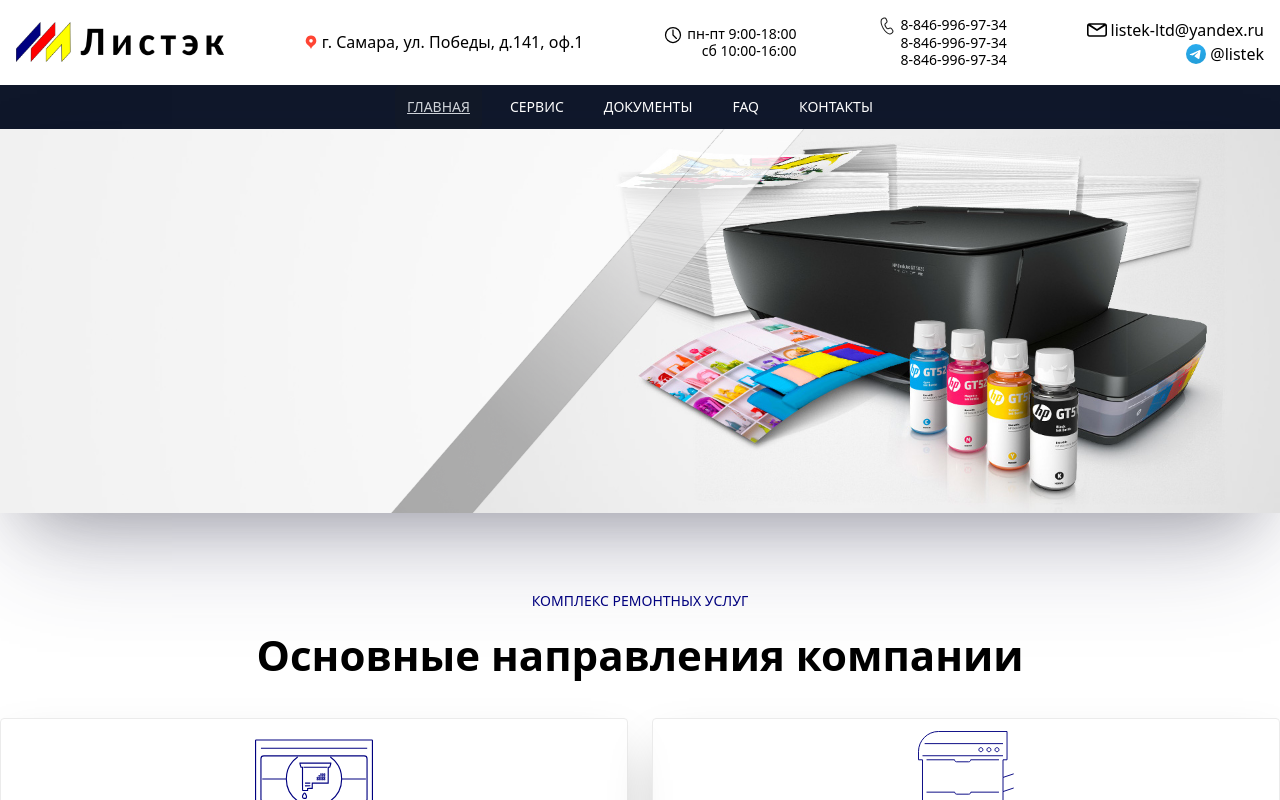
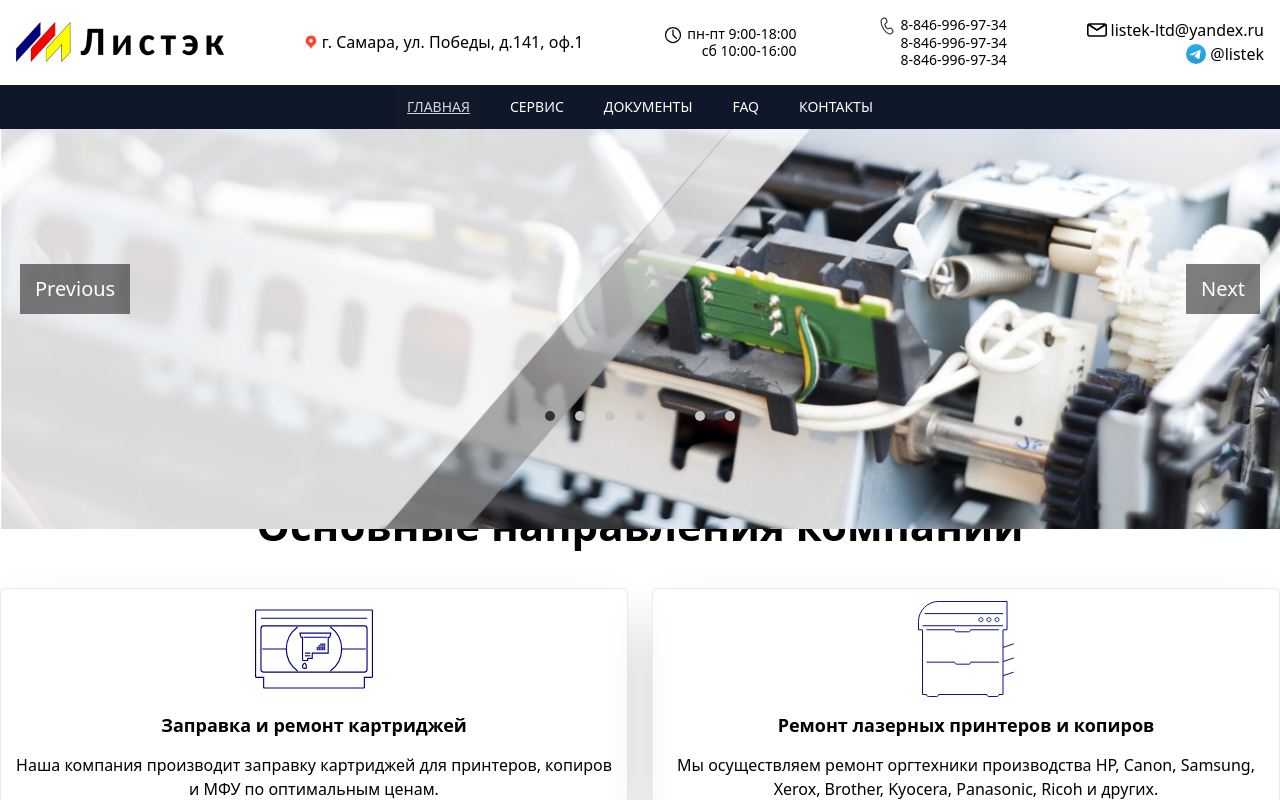
Before and after one commit to KonstaKozh/listek-react, a React (Create React App) app: page / in a window 1280 px wide. Shown: the top 800 px of the page. Built offline with nearby package versions, Linux system fonts and the light colour scheme.

Commit message:
fix Slider

```diff
--- a/src/App.tsx
+++ b/src/App.tsx
@@ -1,15 +1,16 @@
 import React from 'react';
 import {Header} from "./components/Header";
 import {NavBar} from "./components/NavBar";
-import {Slider} from "./components/Slider/Slider";
+// import {Slider} from "./components/Slider/Slider";
 import {Services} from "./components/Services/Services";
+import Slider1 from "./components/Slider/Slider1";
 
 function App() {
    return (
       <div>
          <Header />
          <NavBar />
-       <Slider />
+         <Slider1 />
          <Services />
       </div>
    )
--- /dev/null
+++ b/src/components/Slider/Slider1.tsx
@@ -0,0 +1,65 @@
+import React, { useState } from 'react';
+
+import slide4 from "../Slider/img-slider/slide4.avif"
+import slide5 from "../Slider/img-slider/slide5.avif"
+import slide6 from "../Slider/img-slider/slide6.avif"
+import slide7 from "../Slider/img-slider/slide7.avif"
+import slide8 from "../Slider/img-slider/slide8.avif"
+import slide9 from "../Slider/img-slider/slide9.avif"
+import slide10 from "../Slider/img-slider/slide10.avif"
+
+import "./slider1.css"
+
+const images = [slide4, slide5, slide6, slide7, slide8, slide9, slide10];
+
+const Slider1 = () => {
+   const [currentSlide, setCurrentSlide] = useState(0);
+
+   const nextSlide = () => {
+      setCurrentSlide(currentSlide === images.length - 1 ? 0 : currentSlide + 1);
+   };
+
+   const previousSlide = () => {
+      setCurrentSlide(currentSlide === 0 ? images.length - 1 : currentSlide - 1);
+   };
+
+   const goToSlide = (index: React.SetStateAction<number>) => {
+      setCurrentSlide(index);
+   };
+
+   return (
+      <div className="slider">
+         <div className="container">
+            {images.map((image: string, index: number) => (
+               <div
+                  className={`slide ${
+                     index === currentSlide ? 'active' : ''
+                  }`}
+                  key={index}
+               >
+                  <img src={image} alt={`Slide ${index + 1}`} />
+               </div>
+            ))}
+         </div>
+         <div className="caption">
+            {images.map((_: any, index: number) => (
+               <button
+                  className={`dot ${
+                     index === currentSlide ? 'active' : ''
+                  }`}
+                  key={index}
+                  onClick={() => goToSlide(index)}
+               />
+            ))}
+         </div>
+         <button className="prev" onClick={previousSlide}>
+            Previous
+         </button>
+         <button className="next" onClick={nextSlide}>
+            Next
+         </button>
+      </div>
+   );
+};
+
+export default Slider1;
--- /dev/null
+++ b/src/components/Slider/slider1.css
@@ -0,0 +1,74 @@
+/* slider container */
+.slider {
+   width: 100%;
+   height: 320px;
+   position: relative;
+}
+
+/* slide images */
+.slider .slide {
+   position: absolute;
+   width: 100%;
+   height: auto;
+   display: block;
+   opacity: 0;
+   transition: all 2s ease 0s;
+}
+
+.slider .slide.active{
+   opacity: 100%;
+   transition: all 2s ease 0s;
+}
+
+/* slide images */
+.slider img {
+   width: 100%;
+   height: auto;
+   display: block;
+}
+
+/* slide captions */
+.slider .caption {
+   position: absolute;
+   bottom: 20px;
+   left: 0;
+   right: 0;
+   text-align: center;
+   color: #fff;
+   font-size: 20px;
+   font-weight: bold;
+}
+
+.slider .dot {
+   width: 10px;
+   height: 10px;
+   border-radius: 50%;
+   background-color: #C5C5C5;
+   margin: 0 0.5em;
+   cursor: pointer;
+}
+
+.slider .dot.active {
+   background-color: #333;
+}
+
+/* navigation buttons */
+.slider .prev,
+.slider .next {
+   position: absolute;
+   top: 50%;
+   transform: translateY(-50%);
+   background-color: rgba(0,0,0,0.5);
+   color: #fff;
+   font-size: 20px;
+   padding: 10px 15px;
+   cursor: pointer;
+}
+
+.slider .prev {
+   left: 20px;
+}
+
+.slider .next {
+   right: 20px;
+}
--- a/src/components/Slider1.tsx
+++ /dev/null
@@ -1,81 +0,0 @@
-export const Slider1: any = () => {
-   return (
-      <div id="carouselExampleCaptions" className="carousel slide relative" data-bs-ride="carousel">
-         <div className="carousel-indicators absolute right-0 bottom-0 left-0 flex justify-center p-0 mb-4">
-            <button
-               type="button"
-               data-bs-target="#carouselExampleCaptions"
-               data-bs-slide-to="0"
-               className="active"
-               aria-current="true"
-               aria-label="Slide 1"
-            ></button>
-            <button
-               type="button"
-               data-bs-target="#carouselExampleCaptions"
-               data-bs-slide-to="1"
-               aria-label="Slide 2"
-            ></button>
-            <button
-               type="button"
-               data-bs-target="#carouselExampleCaptions"
-               data-bs-slide-to="2"
-               aria-label="Slide 3"
-            ></button>
-         </div>
-         <div className="carousel-inner relative w-full overflow-hidden">
-            <div className="carousel-item active relative float-left w-full">
-               <img
-                  src="https://mdbootstrap.com/img/Photos/Slides/img%20(15).jpg"
-                  className="block w-full"
-                  alt="..."
-               />
-               <div className="carousel-caption hidden md:block absolute text-center">
-                  <h5 className="text-xl">First slide label</h5>
-                  <p>Some representative placeholder content for the first slide.</p>
-               </div>
-            </div>
-            <div className="carousel-item relative float-left w-full">
-               <img
-                  src="https://mdbootstrap.com/img/Photos/Slides/img%20(22).jpg"
-                  className="block w-full"
-                  alt="..."
-               />
-               <div className="carousel-caption hidden md:block absolute text-center">
-                  <h5 className="text-xl">Second slide label</h5>
-                  <p>Some representative placeholder content for the second slide.</p>
-               </div>
-            </div>
-            <div className="carousel-item relative float-left w-full">
-               <img
-                  src="https://mdbootstrap.com/img/Photos/Slides/img%20(23).jpg"
-                  className="block w-full"
-                  alt="..."
-               />
-               <div className="carousel-caption hidden md:block absolute text-center">
-                  <h5 className="text-xl">Third slide label</h5>
-                  <p>Some representative placeholder content for the third slide.</p>
-               </div>
-            </div>
-         </div>
-         <button
-            className="carousel-control-prev absolute top-0 bottom-0 flex items-center justify-center p-0 text-center border-0 hover:outline-none hover:no-underline focus:outline-none focus:no-underline left-0"
-            type="button"
-            data-bs-target="#carouselExampleCaptions"
-            data-bs-slide="prev"
-         >
-            <span className="carousel-control-prev-icon inline-block bg-no-repeat" aria-hidden="true"></span>
-            <span className="visually-hidden">Previous</span>
-         </button>
-         <button
-            className="carousel-control-next absolute top-0 bottom-0 flex items-center justify-center p-0 text-center border-0 hover:outline-none hover:no-underline focus:outline-none focus:no-underline right-0"
-            type="button"
-            data-bs-target="#carouselExampleCaptions"
-            data-bs-slide="next"
-         >
-            <span className="carousel-control-next-icon inline-block bg-no-repeat" aria-hidden="true"></span>
-            <span className="visually-hidden">Next</span>
-         </button>
-      </div>
-   )
-}
```
Lines whose indentation alone changed are shown as unchanged.
